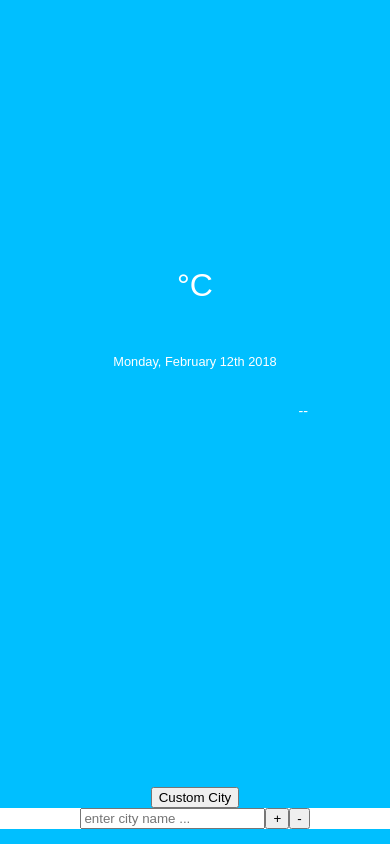
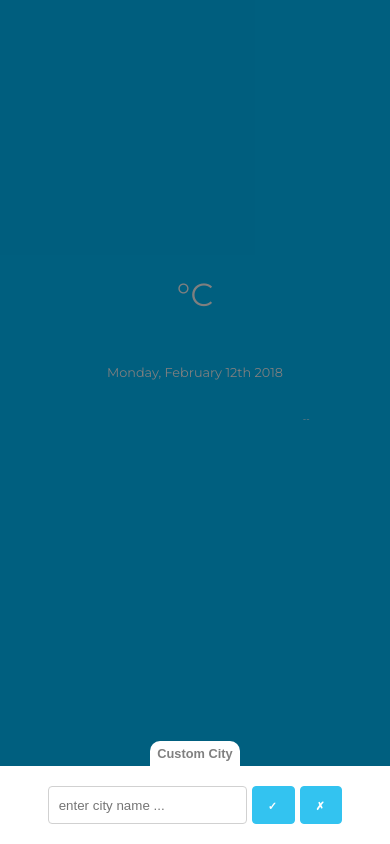
Before and after one commit to darkroom51/xpn-weather-react-app, a React (Create React App) app: page / in a window 390 px wide. Both pictures are taken after a click on the button "Custom City". Built offline with nearby package versions, Linux system fonts and the light colour scheme; no server answers; the HTML template or start-up script is replaced by a standard one.

Commit message:
custom City logic, layout, error correction OK

```diff
--- a/src/App.css
+++ b/src/App.css
@@ -1,7 +1,20 @@
-/*@import url('https://fonts.googleapis.com/css?family=Montserrat:300,400,400i');*/
+@import url('https://fonts.googleapis.com/css?family=Montserrat:300,400,400i');
+
+* {box-sizing: border-box}
 
 body{
   background-color: #dae2e4;
+}
+
+.w-overlay{
+  position: absolute;
+  width: 100%;
+  max-width: 640px;
+  min-height: 100vh;
+  margin: 0 auto;
+  background-color: #000;
+  z-index:10;
+  opacity: 0.5;
 }
 
 .w-main{
@@ -15,13 +28,6 @@ body{
   margin: 0 auto;
   padding: 0;
   box-sizing: border-box;
-  /*display:flex;*/
-  /*flex-direction: column;*/
-  /*justify-content: space-evenly;*/
-}
-
-@media  {
-
 }
 
 .warm{
@@ -33,7 +39,7 @@ body{
 }
 
 .w-icon{
-
+  padding-top:1vh;
 }
 .w-icon img{
   max-width:50%;
@@ -82,12 +88,94 @@ body{
 
 .w-panel{
   position:absolute;
-  bottom:15px;
+  bottom:0;
   left:0;
   width:100%;
+  z-index: 100;
 }
 
-.w-panel-input{
+.w-panel .w-panel-button button{
+  font-size: 0.8em;
+  background-color: white;
+  color: gray;
+  font-weight: bold;
+  padding: 5px 7px 5px 7px;
+  border-radius: 10px 10px 0 0;
+  cursor: pointer;
+  border: none;
+}
+.w-panel .w-panel-button button:focus{
+  outline: none;
+}
+
+.w-panel-container{
+  padding:20px 10px 0px 10px;
   background-color: white;
   color: black;
 }
+
+.w-panel-container .info-msg{
+  font-size: 0.9em;
+  color: #1EAEDB;
+  font-weight: bold;
+  padding: 10px 0 10px 0;
+}
+
+.w-panel-container button{
+  margin-left:5px;
+  display: inline-block;
+  height: 38px;
+  padding: 0 15px;
+  color: #555;
+  text-align: center;
+  font-size: 11px;
+  font-weight: 600;
+  line-height: 38px;
+  letter-spacing: .1rem;
+  text-transform: uppercase;
+  text-decoration: none;
+  white-space: nowrap;
+  background-color: transparent;
+  border-radius: 4px;
+  border: 1px solid #bbb;
+  cursor: pointer;
+  box-sizing: border-box;
+}
+.w-panel-container button{
+  color: #FFF;
+  background-color: #33C3F0;
+  border-color: #33C3F0;
+}
+.w-panel-container button:hover{
+  color: #FFF;
+  background-color: #1EAEDB;
+  border-color: #1EAEDB;
+}
+
+.w-panel-container input {
+  height: 38px;
+  padding: 6px 10px;
+  /* The 6px vertically centers text on FF, ignored by Webkit */
+  background-color: #fff;
+  border: 1px solid #D1D1D1;
+  border-radius: 4px;
+  box-shadow: none;
+  box-sizing: border-box;
+  -webkit-appearance: none;
+  -moz-appearance: none;
+}
+
+.w-panel-container input:focus{
+  border: 1px solid #33C3F0;
+  outline: 0;
+}
+
+
+
+@media (max-width: 640px){
+  .w-quote{
+    font-size: 0.8em;
+    padding: 0 20%;
+    font-style: italic;
+  }
+}
--- a/src/components/WeatherMain.js
+++ b/src/components/WeatherMain.js
@@ -46,7 +46,6 @@ class WeatherMain extends Component {
                         isCityOK: true,
                         infoMsg:""
                     })
-                    console.log(dataWeather)
                 }else{
                     this.setState({
                         isCityOK: false,
@@ -88,8 +87,10 @@ class WeatherMain extends Component {
     }
 
     onClickAddCityHandler = () => {
-        this.setState({ isCustomCitySet: true })
+        if (this.state.customCity) {
+            this.setState({isCustomCitySet: true})
             this.getWeatherDataCustom()
+        }
     }
 
     onClickRemoveCityHandler = () => {
@@ -101,17 +102,28 @@ class WeatherMain extends Component {
         this.setState({ panelOpened: !this.state.panelOpened })
     }
 
+    overlayHandler = () => {
+        this.setState({ panelOpened: false })
+    }
+
 
     render() {
         return (
+
             <div className={
                 this.state.dataWeather
                 &&
-                this.state.dataWeather.main.temp < -2 ?
+                this.state.dataWeather.main.temp < 0 ?
                     "w-main cold"
                     :
                     "w-main warm"
             }>
+                <div
+                    className={this.state.panelOpened?"w-overlay":null}
+                    onClick={this.overlayHandler}
+                >
+                    &nbsp;
+                </div>
                 <div className="w-icon">
                     <img
                         src={`${process.env.PUBLIC_URL}/img/${this.state.dataWeather && this.state.dataWeather.weather[0].icon}.svg`}
@@ -123,6 +135,12 @@ class WeatherMain extends Component {
                         this.state.dataWeather
                         &&
                         this.state.dataWeather.name
+                    }
+                    {
+                        this.state.isCustomCitySet ?
+                            ' *'
+                            :
+                            null
                     }
                 </div>
                 <div className="w-description">
@@ -168,20 +186,30 @@ class WeatherMain extends Component {
                 </div>
                 <div className="w-panel">
                     <div className="w-panel-button">
-                        <button onClick={this.togglePanelHandler}>Custom City</button>
+                        <button onClick={this.togglePanelHandler}>
+                            Custom City
+                            {
+                                this.state.isCustomCitySet ?
+                                    ' *'
+                                    :
+                                    null
+                            }
+                        </button>
                     </div>
                     {
                         this.state.panelOpened ?
-                            <div className="w-panel-input">
+                            <div className="w-panel-container">
+                                <div>
                                     <input
                                         type="text"
                                         placeholder="enter city name ..."
                                         onChange={this.onChangeInputCityHandler}
                                         value={this.state.customCity}
                                     />
-                                <button onClick={this.onClickAddCityHandler}>+</button>
-                                <button onClick={this.onClickRemoveCityHandler}>-</button>
-                                <div>
+                                    <button onClick={this.onClickAddCityHandler}><span>&#10003;</span></button>
+                                    <button onClick={this.onClickRemoveCityHandler}><span>&#10007;</span></button>
+                                </div>
+                                <div className="info-msg">
                                     {this.state.infoMsg}
                                 </div>
                             </div>
@@ -190,6 +218,7 @@ class WeatherMain extends Component {
                     }
                 </div>
             </div>
+
         );
     }
 }
```
Lines whose indentation alone changed are shown as unchanged.
